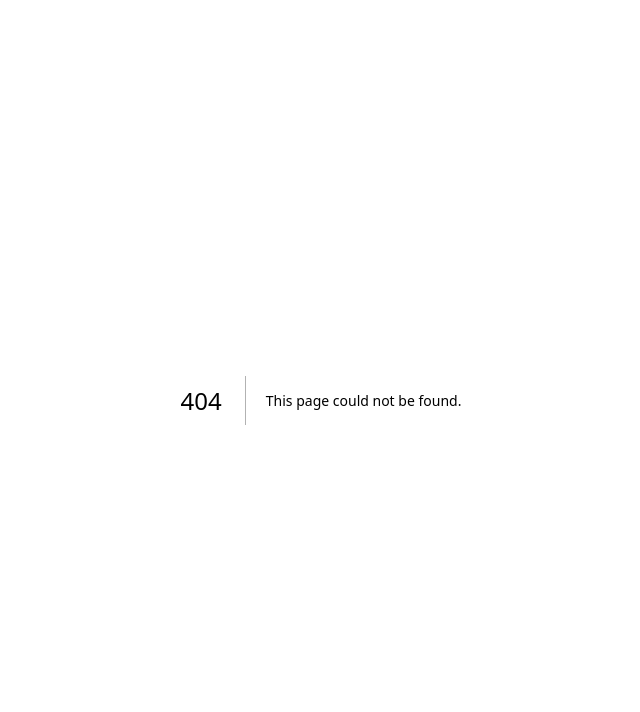
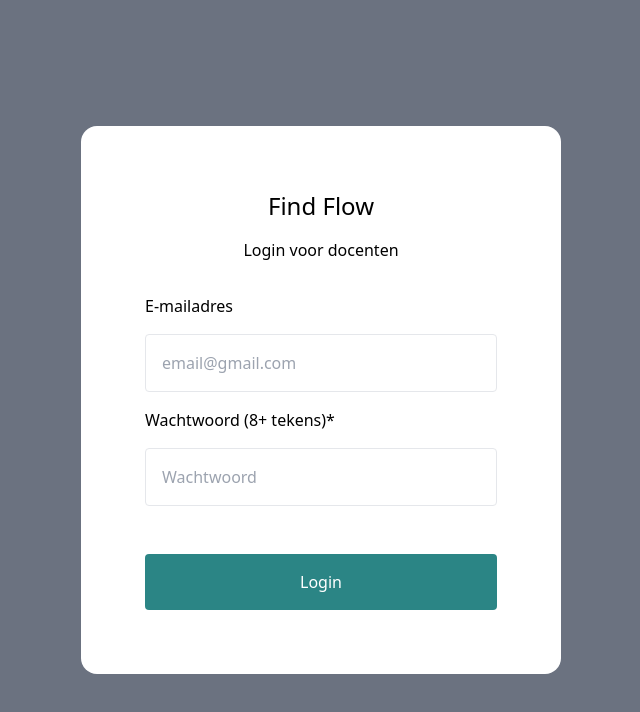
Before and after one commit to joeribreedveld/findflow, a Next.js app: page /login in a window 1280 px wide. Before the commit this address had no page. Shown: the top 712 px of the page, without its empty margins (319-959 px from the left). Built offline with nearby package versions, Linux system fonts and the light colour scheme.

Commit message:
feat(login): make login form and links with style and layout

```diff
--- a/src/components/common/Sidebar.tsx
+++ b/src/components/common/Sidebar.tsx
@@ -64,9 +64,11 @@ const Sidebar = () => {
         </ul>
       </section>
       <section>
-        <button className="w-full rounded-2xl bg-[#2B8585] px-8 py-4 text-left font-semibold text-white">
-          Logout
-        </button>
+        <Link href="/login">
+          <button className="w-full rounded-2xl bg-[#2B8585] px-8 py-4 text-left font-semibold text-white">
+            Logout
+          </button>
+        </Link>
       </section>
     </nav>
   );
--- /dev/null
+++ b/src/pages/login.tsx
@@ -0,0 +1,35 @@
+// Imports
+import { type NextPage } from "next";
+import Link from "next/link";
+
+// Functions
+const Login: NextPage = () => (
+  <div className="flex h-screen items-center justify-center bg-gray-500">
+    <section className="flex flex-col items-center rounded-2xl bg-white p-16">
+      <h1 className="mb-4 text-2xl font-medium">Find Flow</h1>
+      <p>Login voor docenten</p>
+      <form className="mt-8 flex w-[22rem] flex-col gap-4">
+        <label htmlFor="email">E-mailadres</label>
+        <input
+          className="rounded border p-4 "
+          type="text"
+          placeholder="email@gmail.com"
+        />
+        <label htmlFor="password">Wachtwoord (8+ tekens)*</label>
+        <input
+          className="rounded border p-4 "
+          type="password"
+          placeholder="Wachtwoord"
+        />
+        <Link href="/">
+          <button className="mt-8 w-full rounded bg-[#2B8585] py-4 text-white">
+            Login
+          </button>
+        </Link>
+      </form>
+    </section>
+  </div>
+);
+
+// Exports
+export default Login;
```
